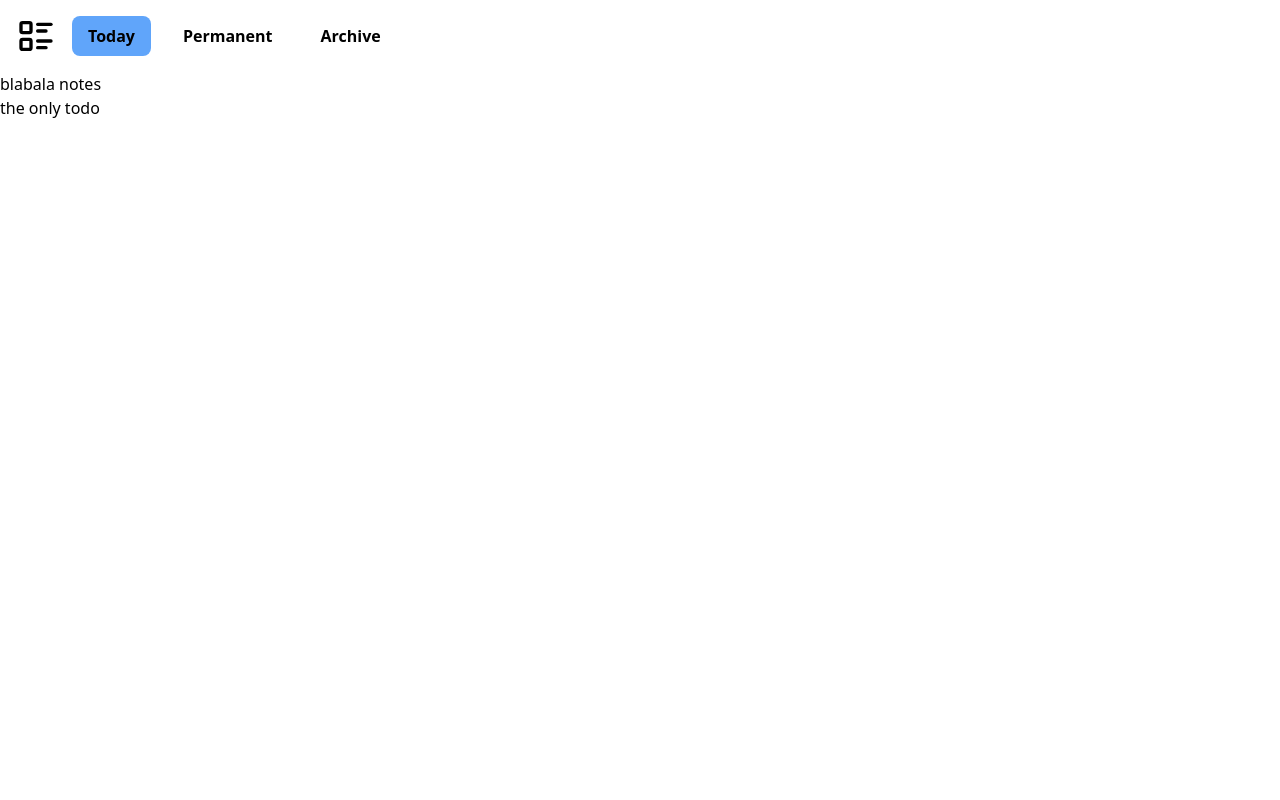
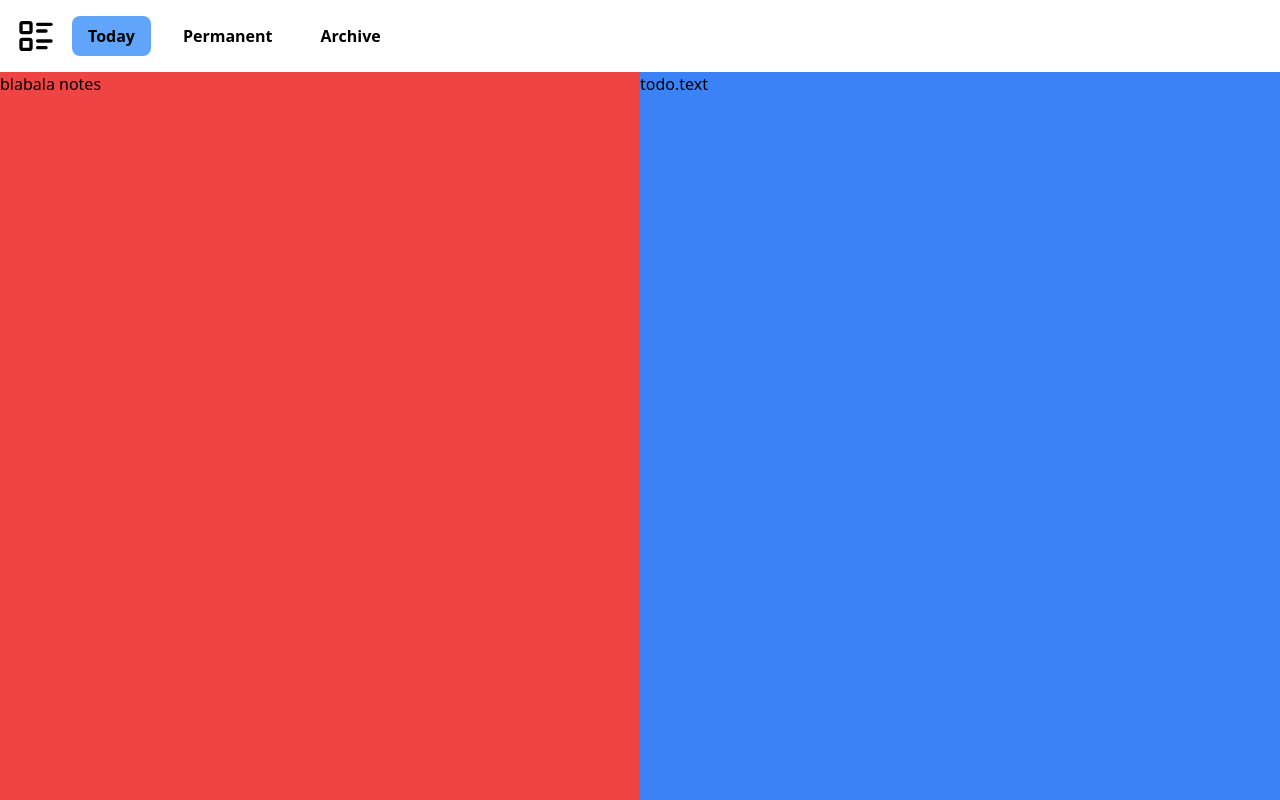
Before and after one commit to YuriiRG/daily-planner, a React (Vite) app: page / in a window 1280 px wide. Built offline with nearby package versions, Linux system fonts and the light colour scheme.

Commit message:
Some styling

```diff
--- a/src/components/DayDataDisplay.tsx
+++ b/src/components/DayDataDisplay.tsx
@@ -7,9 +7,15 @@ export default function DayDataDisplay({
   todos,
 }: DayDataDisplayProps) {
   return (
-    <div>
-      <div>{notes}</div>
-      <div>{todos[0].text}</div>
+    <div className='flex flex-col items-stretch sm:h-full sm:flex-grow sm:flex-row'>
+      <div className='min-h-[10rem] bg-red-500 sm:flex-shrink sm:flex-grow sm:basis-0'>
+        {notes}
+      </div>
+      <div className='min-h-[10rem] bg-blue-500 sm:flex-shrink sm:flex-grow sm:basis-0'>
+        {todos.map((todo) => (
+          <div key={todo.id}>todo.text</div>
+        ))}
+      </div>
     </div>
   );
 }
--- a/src/hooks/useLatestDayData.ts
+++ b/src/hooks/useLatestDayData.ts
@@ -4,6 +4,6 @@ export default function useLatestDayData(): DayData {
   // TODO get latest data from zustand
   return {
     notes: 'blabala notes',
-    todos: [{ text: 'the only todo' }],
+    todos: [{ text: 'the only todo', id: 123 }],
   };
 }
--- a/src/routes/Root.tsx
+++ b/src/routes/Root.tsx
@@ -6,9 +6,5 @@ export default function Root() {
   const count = useMainStore((s) => s.counter);
   const increment = useMainStore((s) => s.inc);
   const latestDay = useLatestDayData();
-  return (
-    <div className='flex-grow'>
-      <DayDataDisplay {...latestDay} />
-    </div>
-  );
+  return <DayDataDisplay {...latestDay} />;
 }
--- a/src/types.ts
+++ b/src/types.ts
@@ -4,5 +4,6 @@ export type DayData = {
 };
 
 export type Todo = {
+  id: number;
   text: string;
 };
```
